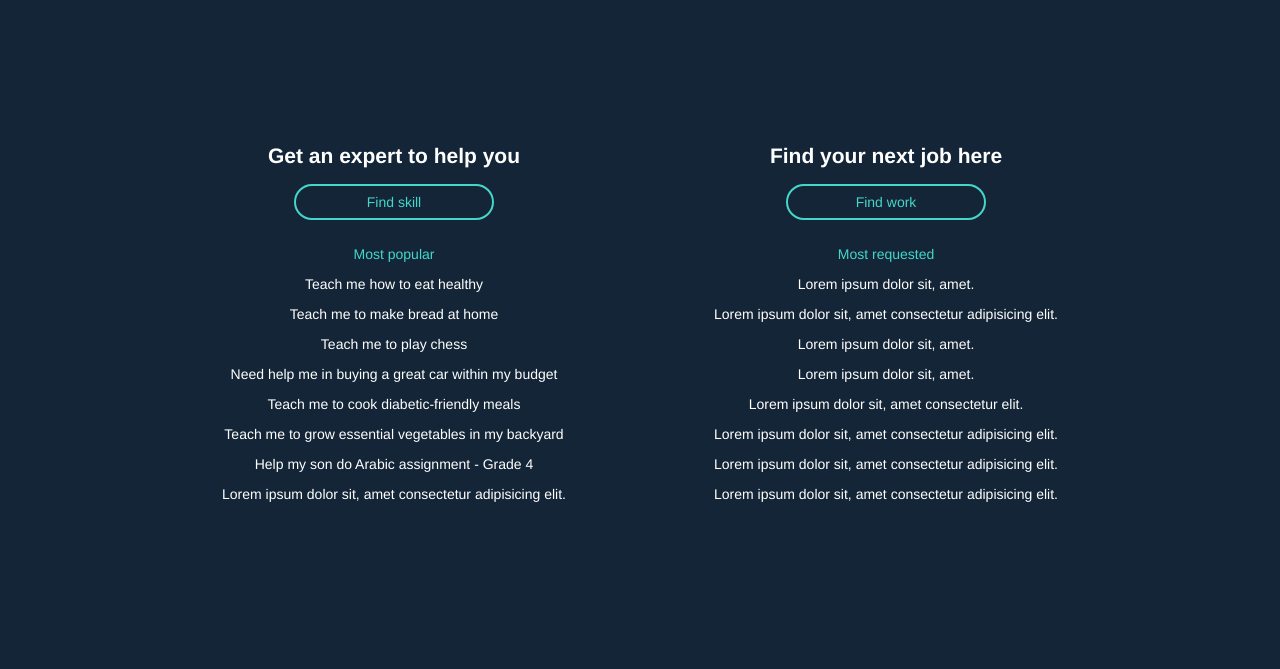
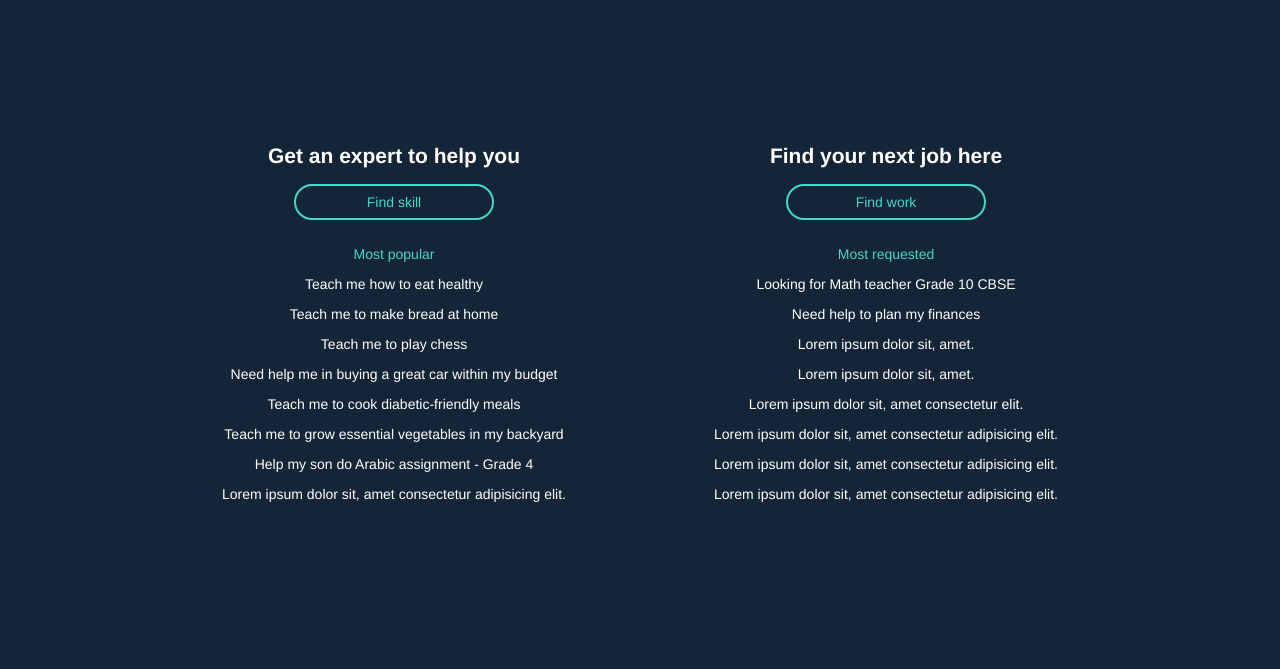
Before and after one commit to skillscall/a1, a plain HTML site: page index.html in a window 1280 px wide. Shown: the part 72-741 px from the top of the page. Drawn offline with Linux system fonts and the light colour scheme.

Commit message:
morechanges

```diff
--- a/index.html
+++ b/index.html
@@ -155,8 +155,8 @@
           <h2>Find your next job here</h2>
           <input class="btn btn-sec" type="button" value="Find work" />
           <h3>Most requested</h3>
-          <p>Lorem ipsum dolor sit, amet.</p>
-          <p>Lorem ipsum dolor sit, amet consectetur adipisicing elit.</p>
+          <p>Looking for Math teacher Grade 10 CBSE</p>
+          <p>Need help to plan my finances</p>
           <p>Lorem ipsum dolor sit, amet.</p>
           <p class="hide">Lorem ipsum dolor sit, amet.</p>
           <p class="hide">Lorem ipsum dolor sit, amet consectetur elit.</p>
```
